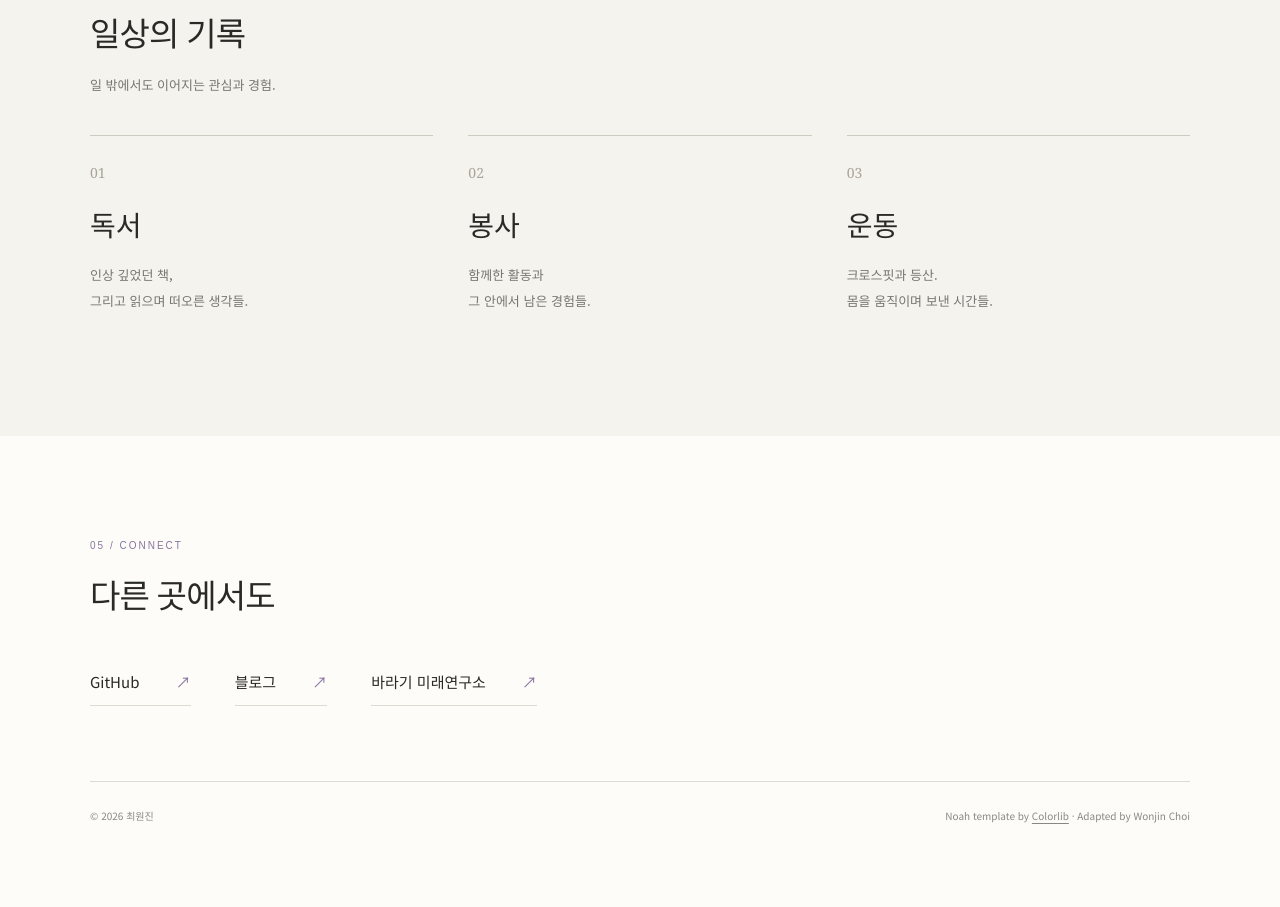
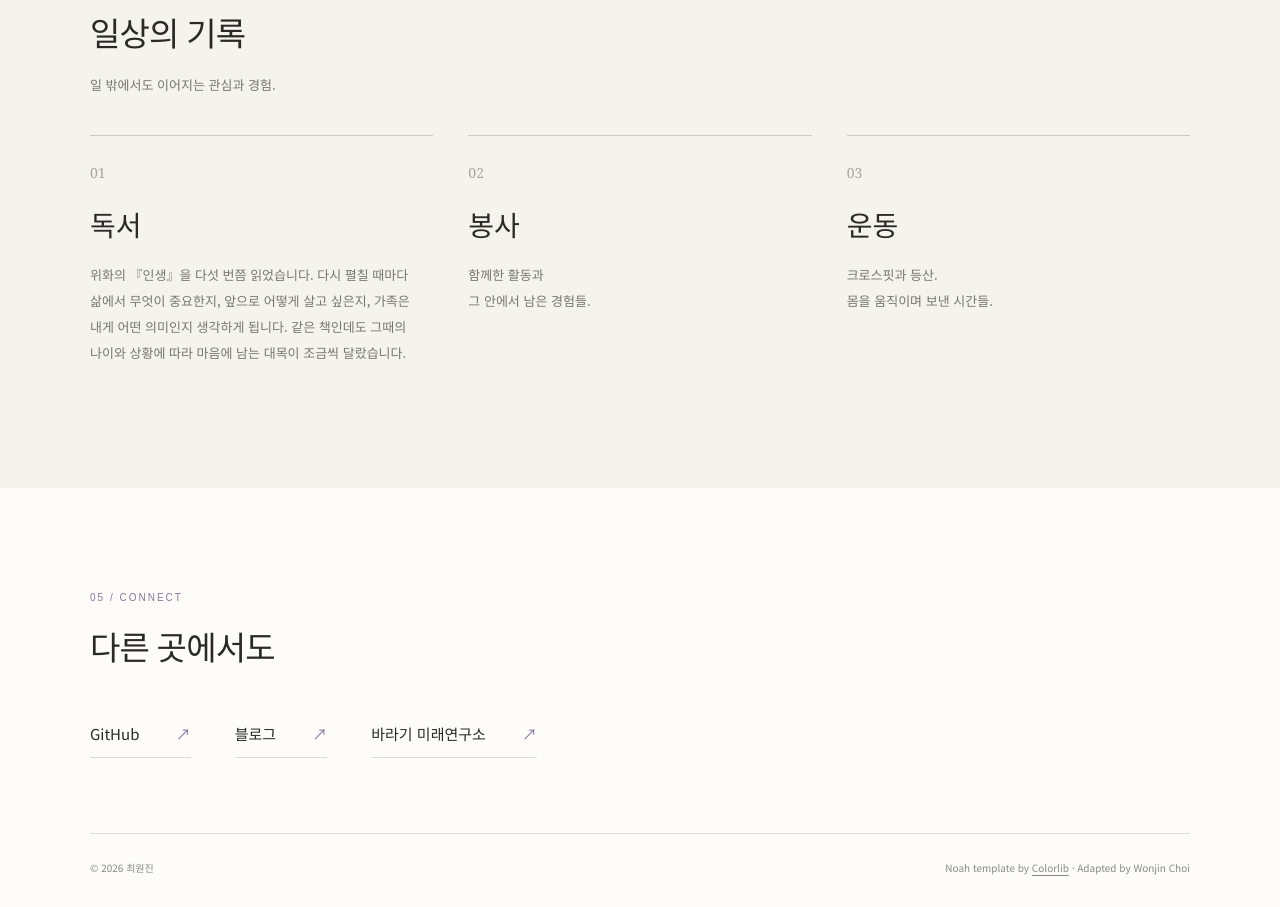
Before and after one commit to with-baragi/portfolio, a plain HTML site: page index.html in a window 1280 px wide. Shown: the part 2840-3747 px from the top of the page. Before the commit the page ends 3695 px from the top, so only its background shows below. Drawn offline with nearby package versions, Linux system fonts and the light colour scheme.

Commit message:
위화의 인생 독서 기록 추가
최원진의 독서 경험을 바탕으로 Codex가 일상의 기록에 들어갈 문장을 다듬었습니다.

```diff
--- a/index.html
+++ b/index.html
@@ -92,7 +92,11 @@
         <div class="container">
           <div class="section-top"><span class="section-number">04 / EVERYDAY</span><h2 id="records-title">일상의 기록</h2><p class="section-note">일 밖에서도 이어지는 관심과 경험.</p></div>
           <div class="record-grid">
-            <article class="record"><span class="record-index">01</span><h3>독서</h3><p>인상 깊었던 책,<br>그리고 읽으며 떠오른 생각들.</p></article>
+            <article class="record">
+              <span class="record-index">01</span>
+              <h3>독서</h3>
+              <p>위화의 『인생』을 다섯 번쯤 읽었습니다. 다시 펼칠 때마다 삶에서 무엇이 중요한지, 앞으로 어떻게 살고 싶은지, 가족은 내게 어떤 의미인지 생각하게 됩니다. 같은 책인데도 그때의 나이와 상황에 따라 마음에 남는 대목이 조금씩 달랐습니다.</p>
+            </article>
             <article class="record"><span class="record-index">02</span><h3>봉사</h3><p>함께한 활동과<br>그 안에서 남은 경험들.</p></article>
             <article class="record"><span class="record-index">03</span><h3>운동</h3><p>크로스핏과 등산.<br>몸을 움직이며 보낸 시간들.</p></article>
           </div>
```
